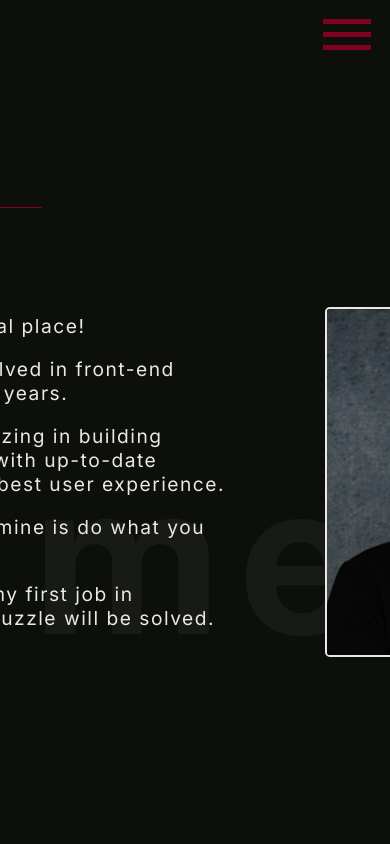
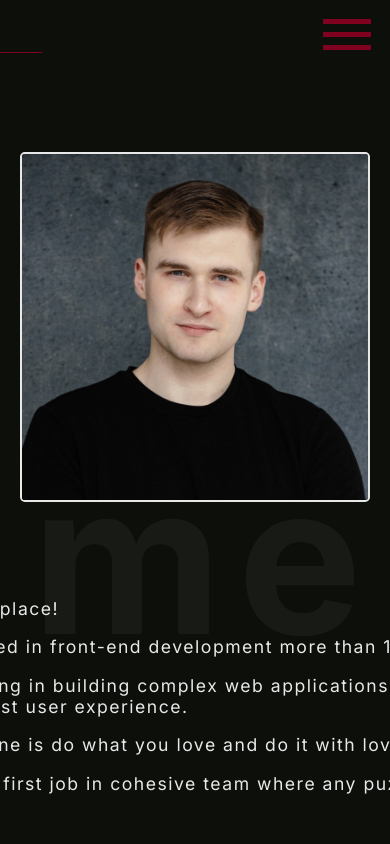
Before and after one commit to PaulusWhite/web-portfolio-app, a Next.js app: page / in a window 390 px wide. Shown: the top 844 px of the page. Built offline with nearby package versions, Linux system fonts and the light colour scheme.

Commit message:
feat: adapt about section

```diff
--- a/src/styles/modules/about.module.scss
+++ b/src/styles/modules/about.module.scss
@@ -29,3 +29,14 @@
     }
   }
 }
+
+//adaptive
+@media (max-width: 1025px) {
+  .about {
+    flex-direction: column-reverse;
+
+    .speech {
+      font-size: 1.1rem;
+    }
+  }
+}
```
